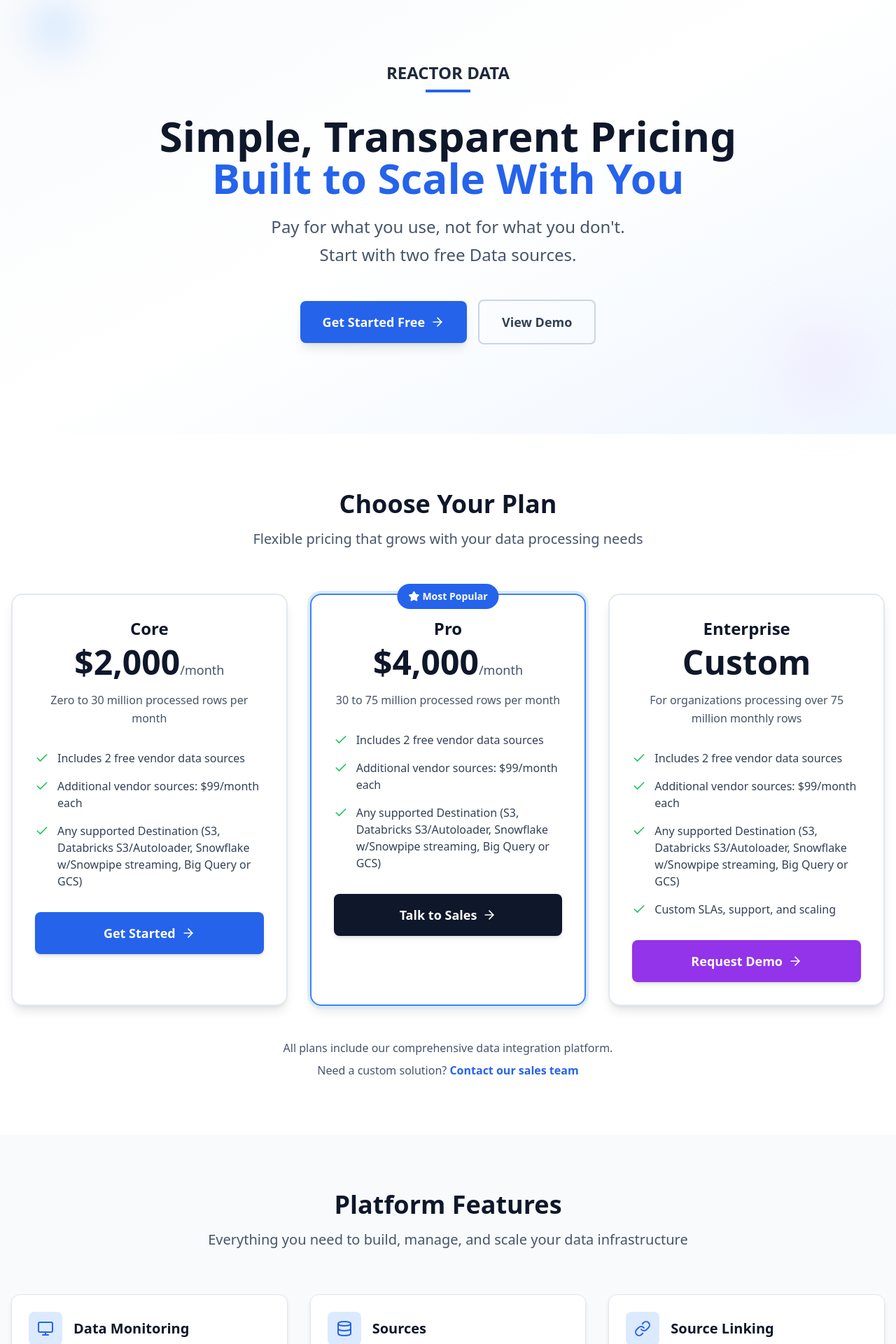
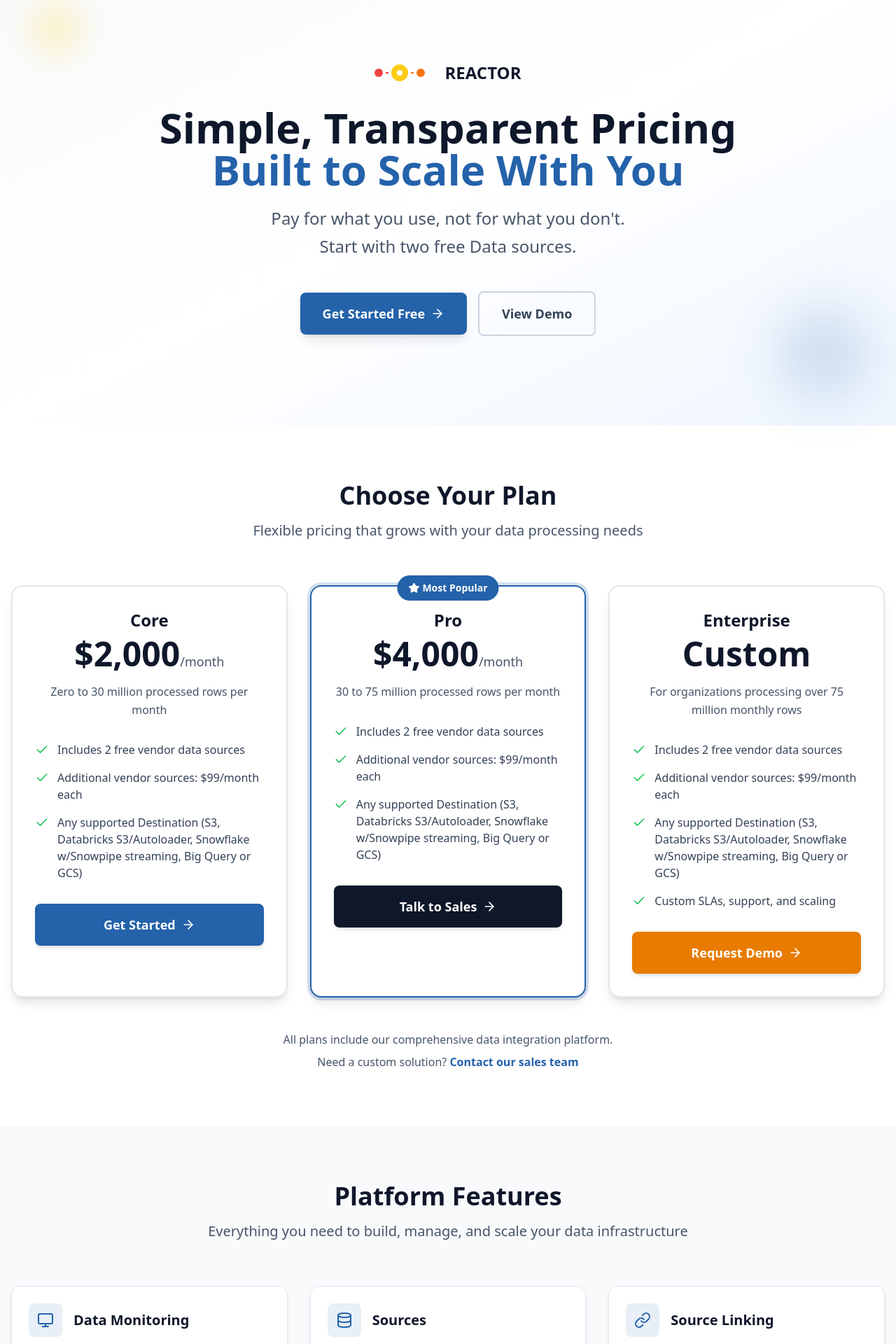
Before and after one commit to tgiffin/reactor-pricing-forge, a React (Vite) app: page / in a window 1280 px wide. Shown: the part 40-1960 px from the top of the page at 70% size. Built offline with nearby package versions, Linux system fonts and the light colour scheme.

Commit message:
Refactor: Apply Reactor Data style guide
Updated the pricing page to use the Reactor Data logo and color scheme from the style guide.

```diff
--- a/src/components/Hero.tsx
+++ b/src/components/Hero.tsx
@@ -1,19 +1,33 @@
 
 import { ArrowRight } from "lucide-react";
+
+const ReactorLogo = () => (
+  <div className="flex items-center justify-center mb-8">
+    <div className="flex items-center gap-3">
+      {/* Reactor logo design with connected circles */}
+      <div className="relative flex items-center">
+        <div className="w-3 h-3 bg-red-500 rounded-full"></div>
+        <div className="w-1 h-0.5 bg-red-500 mx-1"></div>
+        <div className="w-6 h-6 bg-yellow-400 rounded-full border-4 border-yellow-400 relative">
+          <div className="absolute inset-1 bg-white rounded-full"></div>
+        </div>
+        <div className="w-1 h-0.5 bg-orange-500 mx-1"></div>
+        <div className="w-3 h-3 bg-orange-500 rounded-full"></div>
+      </div>
+      <h2 className="text-2xl font-bold text-slate-900 ml-4">REACTOR</h2>
+    </div>
+  </div>
+);
 
 const Hero = () => {
   return (
     <section className="relative bg-gradient-to-br from-slate-50 via-white to-blue-50 py-20 px-4 lg:py-32">
       <div className="max-w-6xl mx-auto text-center">
-        {/* Logo placeholder - replace with actual Reactor logo */}
-        <div className="mb-8">
-          <h2 className="text-2xl font-bold text-slate-800 mb-2">REACTOR DATA</h2>
-          <div className="w-16 h-1 bg-blue-600 mx-auto"></div>
-        </div>
+        <ReactorLogo />
 
         <h1 className="text-4xl md:text-6xl font-bold text-slate-900 mb-6 leading-tight">
           Simple, Transparent Pricing
-          <span className="block text-blue-600">Built to Scale With You</span>
+          <span className="block text-[#2462AA]">Built to Scale With You</span>
         </h1>
 
         <p className="text-xl md:text-2xl text-slate-600 mb-12 max-w-4xl mx-auto leading-relaxed">
@@ -22,7 +36,7 @@ const Hero = () => {
         </p>
 
         <div className="flex flex-col sm:flex-row gap-4 justify-center items-center">
-          <button className="bg-blue-600 hover:bg-blue-700 text-white px-8 py-4 rounded-lg font-semibold text-lg transition-all duration-300 transform hover:scale-105 shadow-lg hover:shadow-xl flex items-center gap-2">
+          <button className="bg-[#2462AA] hover:bg-[#1a4d88] text-white px-8 py-4 rounded-lg font-semibold text-lg transition-all duration-300 transform hover:scale-105 shadow-lg hover:shadow-xl flex items-center gap-2">
             Get Started Free <ArrowRight size={20} />
           </button>
           <button className="border-2 border-slate-300 hover:border-slate-400 text-slate-700 px-8 py-4 rounded-lg font-semibold text-lg transition-all duration-300 hover:bg-slate-50">
@@ -31,9 +45,9 @@ const Hero = () => {
         </div>
       </div>
 
-      {/* Decorative elements */}
-      <div className="absolute top-10 left-10 w-20 h-20 bg-blue-200 rounded-full opacity-50 blur-xl"></div>
-      <div className="absolute bottom-10 right-10 w-32 h-32 bg-purple-200 rounded-full opacity-30 blur-2xl"></div>
+      {/* Decorative elements using brand colors */}
+      <div className="absolute top-10 left-10 w-20 h-20 bg-[#FFCC00] opacity-20 rounded-full blur-xl"></div>
+      <div className="absolute bottom-10 right-10 w-32 h-32 bg-[#2462AA] opacity-20 rounded-full blur-2xl"></div>
     </section>
   );
 };
--- a/src/components/PlatformFeatures.tsx
+++ b/src/components/PlatformFeatures.tsx
@@ -87,8 +87,8 @@ const PlatformFeatures = () => {
                 className="bg-white rounded-xl p-6 shadow-md hover:shadow-lg transition-all duration-300 transform hover:-translate-y-1 border border-slate-200"
               >
                 <div className="flex items-center mb-4">
-                  <div className="bg-blue-100 p-3 rounded-lg mr-4">
-                    <IconComponent size={24} className="text-blue-600" />
+                  <div className="bg-[#2462AA]/10 p-3 rounded-lg mr-4">
+                    <IconComponent size={24} className="text-[#2462AA]" />
                   </div>
                   <h3 className="text-xl font-semibold text-slate-900">{feature.title}</h3>
                 </div>
@@ -99,7 +99,7 @@ const PlatformFeatures = () => {
         </div>
 
         <div className="text-center mt-16">
-          <div className="bg-gradient-to-r from-blue-600 to-purple-600 rounded-2xl p-8 text-white">
+          <div className="bg-gradient-to-r from-[#2462AA] to-[#4D83C1] rounded-2xl p-8 text-white">
             <h3 className="text-2xl md:text-3xl font-bold mb-4">
               Ready to Transform Your Data Pipeline?
             </h3>
@@ -107,10 +107,10 @@ const PlatformFeatures = () => {
               Join thousands of companies already using Reactor Data to power their analytics
             </p>
             <div className="flex flex-col sm:flex-row gap-4 justify-center">
-              <button className="bg-white text-blue-600 hover:bg-gray-100 px-8 py-4 rounded-lg font-semibold text-lg transition-all duration-300 transform hover:scale-105">
+              <button className="bg-white text-[#2462AA] hover:bg-gray-100 px-8 py-4 rounded-lg font-semibold text-lg transition-all duration-300 transform hover:scale-105">
                 Start Free Trial
               </button>
-              <button className="border-2 border-white text-white hover:bg-white hover:text-blue-600 px-8 py-4 rounded-lg font-semibold text-lg transition-all duration-300">
+              <button className="border-2 border-white text-white hover:bg-white hover:text-[#2462AA] px-8 py-4 rounded-lg font-semibold text-lg transition-all duration-300">
                 Schedule Demo
               </button>
             </div>
--- a/src/components/PricingCards.tsx
+++ b/src/components/PricingCards.tsx
@@ -14,7 +14,7 @@ const PricingCards = () => {
         "Any supported Destination (S3, Databricks S3/Autoloader, Snowflake w/Snowpipe streaming, Big Query or GCS)"
       ],
       cta: "Get Started",
-      ctaStyle: "bg-blue-600 hover:bg-blue-700 text-white",
+      ctaStyle: "bg-[#2462AA] hover:bg-[#1a4d88] text-white",
       popular: false
     },
     {
@@ -43,7 +43,7 @@ const PricingCards = () => {
         "Custom SLAs, support, and scaling"
       ],
       cta: "Request Demo",
-      ctaStyle: "bg-purple-600 hover:bg-purple-700 text-white",
+      ctaStyle: "bg-[#E87B00] hover:bg-[#d16900] text-white",
       popular: false
     }
   ];
@@ -66,13 +66,13 @@ const PricingCards = () => {
               key={tier.name}
               className={`relative bg-white rounded-2xl shadow-lg hover:shadow-2xl transition-all duration-300 transform hover:-translate-y-2 p-8 border-2 ${
                 tier.popular
-                  ? 'border-blue-500 ring-4 ring-blue-100'
+                  ? 'border-[#2462AA] ring-4 ring-[#2462AA]/20'
                   : 'border-slate-200 hover:border-slate-300'
               }`}
             >
               {tier.popular && (
                 <div className="absolute -top-4 left-1/2 transform -translate-x-1/2">
-                  <div className="bg-blue-600 text-white px-4 py-2 rounded-full text-sm font-semibold flex items-center gap-1">
+                  <div className="bg-[#2462AA] text-white px-4 py-2 rounded-full text-sm font-semibold flex items-center gap-1">
                     <Star size={16} fill="currentColor" />
                     Most Popular
                   </div>
@@ -108,7 +108,7 @@ const PricingCards = () => {
         <div className="text-center mt-12">
           <p className="text-slate-600">
             All plans include our comprehensive data integration platform.
-            <span className="block mt-2">Need a custom solution? <a href="#" className="text-blue-600 hover:text-blue-700 font-semibold">Contact our sales team</a></span>
+            <span className="block mt-2">Need a custom solution? <a href="#" className="text-[#2462AA] hover:text-[#1a4d88] font-semibold">Contact our sales team</a></span>
           </p>
         </div>
       </div>
```
